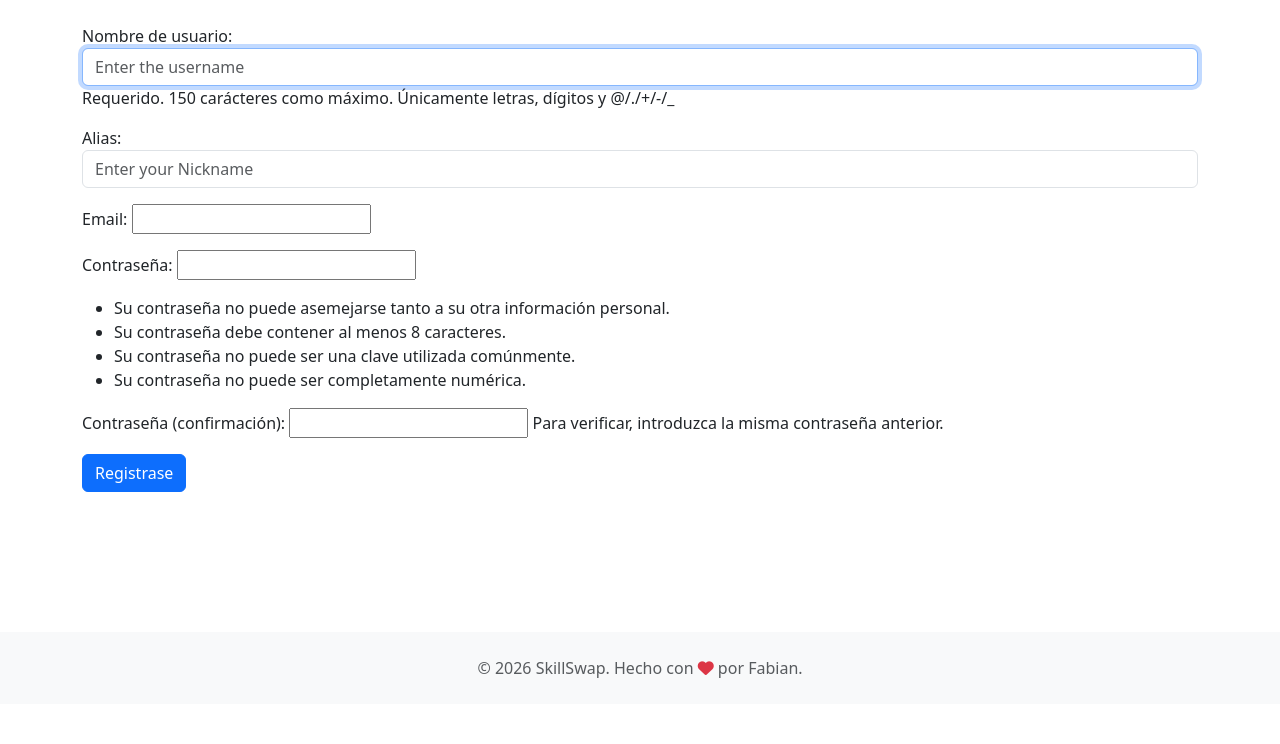
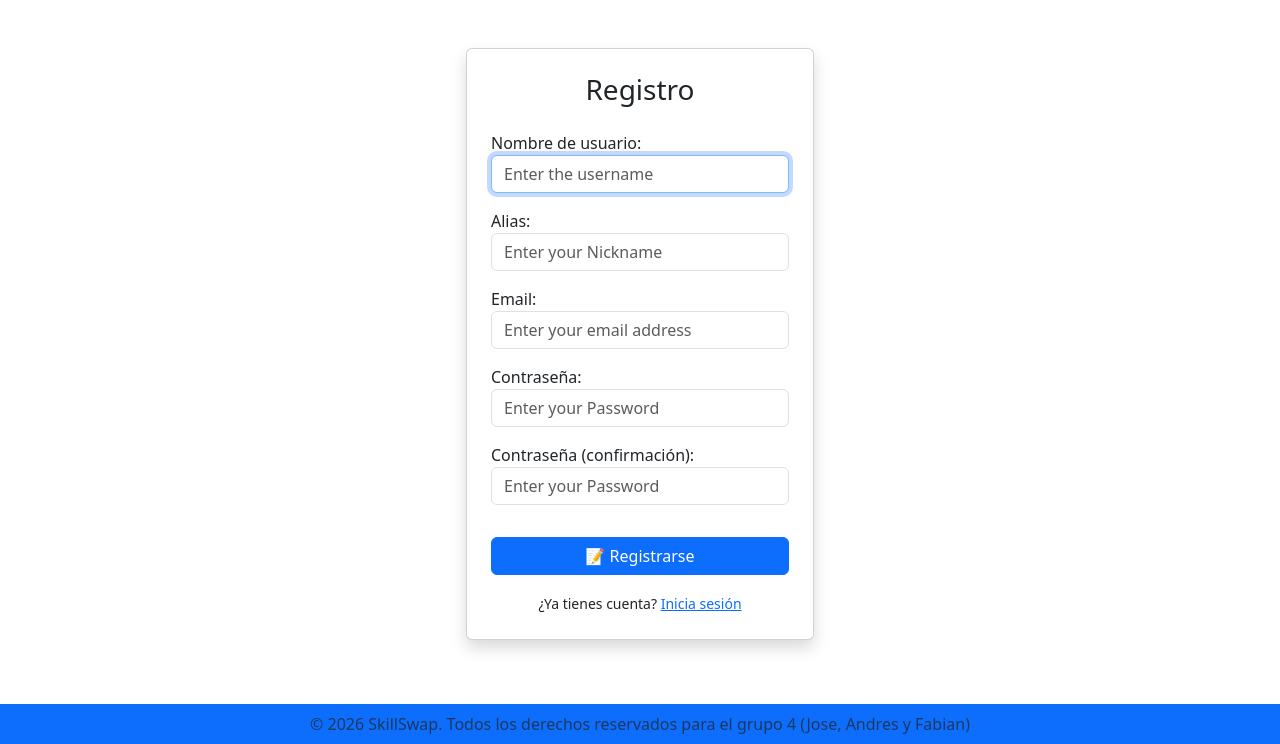
Before and after one commit to jherhum1702/skillswap-django, a Django app: page /accounts/register/ in a window 1280 px wide. Shown: the part 56-800 px from the top of the page. Run offline with Django 5.2, Linux system fonts and the light colour scheme.

Commit message:
finished Login and register

```diff
--- a/core/forms.py
+++ b/core/forms.py
@@ -1,12 +1,45 @@
+import email
+
 from django.contrib.auth.forms import UserCreationForm, AuthenticationForm
 from django import forms
-from django.core.exceptions import ValidationError
-from disposable_emails.contrib.django import disposable_validator
 from django.contrib.auth import authenticate
 from .models import * # tu modelo custom
-from django.contrib.auth import get_user_model
+import requests as req
+
+# EMAIL BLOCK LIST
+lista = req.get("https://gist.githubusercontent.com/ammarshah/f5c2624d767f91a7cbdc4e54db8dd0bf/raw")
+contenido = lista.text
+lista_email_block = set(contenido.split("\n"))
+lista_email_block.add('pazuric.com')
+
+
+
 
 class CustomUserCreationForm(UserCreationForm):
+
+    def __init__(self, *args, **kwargs):
+        super().__init__(*args, **kwargs)
+        for field in self.fields.values():
+            field.help_text = ''
+
+        self.fields['password1'].widget.attrs.update({
+            'class':'form-control',
+            'pattern':'^[a-zA-Z0-9_]+$',
+            'required':True,
+            'placeholder':'Enter your Password',
+        })
+
+        self.fields['password2'].widget.attrs.update({
+            'class': 'form-control',
+            'pattern': '^[a-zA-Z0-9_]+$',
+            'required': True,
+            'placeholder': 'Enter your Password',
+        })
+
+
+
+
+
     class Meta:
         model = Usuario
         fields = ("username","alias" ,"email",)
@@ -28,16 +61,15 @@ class CustomUserCreationForm(UserCreationForm):
                 'pattern':'^[a-zA-Z0-9_]+$',
                 'required': True,
             }),
-            'password1': forms.PasswordInput(attrs={
-                'class':'form-control form-control-sm',
-                'placeholder':'Enter your Password',
-            }),
-            'password2': forms.PasswordInput(attrs={
-                'class':'form-control form-control-sm',
-                'placeholder':'Enter your Password',
-            })
         }
-    email = forms.EmailField(validators=[disposable_validator]) #teporal email
+    def clean_email(self):
+        email = self.cleaned_data['email']
+        domain = email.split('@')[1]
+
+        if domain in lista_email_block:
+            raise forms.ValidationError("this email is not valid")
+
+        return email
 
     def save(self, commit=True):
         user = super().save(commit=False)
@@ -50,9 +82,29 @@ class CustomUserCreationForm(UserCreationForm):
         return user
 
 
+
+
+
 class CustomloginForm(AuthenticationForm):
+
+
+    def __init__(self, *args, **kwargs):
+        super().__init__(*args, **kwargs)
+        self.fields['username'].widget.attrs.update({
+            'class':'form-control',
+            'required':True,
+            'placeholder':'Enter the alias or email',
+        })
+
+        self.fields['password'].widget.attrs.update({
+            'class': 'form-control',
+            'required': True,
+            'placeholder': 'Enter your Password',
+        })
+
+
     username = forms.CharField(label="Alias/Email")
-    password = forms.CharField(label="Password", widget=forms.PasswordInput, required=True)
+    password = forms.CharField(label="Contraseña", widget=forms.PasswordInput, required=True)
 
     def clean(self):
         username = self.cleaned_data.get('username')
--- a/core/views.py
+++ b/core/views.py
@@ -1,7 +1,3 @@
-from Tools.i18n.msgfmt import usage
-
-from django.contrib.auth import user_logged_in
-from django.contrib.auth.forms import UserCreationForm
 from django.contrib.auth.views import LoginView
 from django.contrib.auth.models import Group
 from django.contrib.auth import login
--- a/templates/base.html
+++ b/templates/base.html
@@ -58,7 +58,8 @@
                                 <form method="post" action="{% url 'core:logout' %}" style="display: inline;">
                                     {% csrf_token %}
                                     <button type="submit" class="dropdown-item border-0 bg-transparent w-100 text-start" onclick="return confirm('¿Cerrar sesión?')">
-                                <i class="fas fa-sign-out-alt me-2"></i>Cerrar Sesión
+                                <i class="fas fa-sign-out-alt me-2"></i>Cerrar Sesión</button>
+                                </form>
                             </ul>
 
                     {% else %}
@@ -68,7 +69,7 @@
                             </a>
                         </li>
                         <li class="nav-item">
-                            <a class="nav-link btn btn-outline-light ms-2" href="{% url 'core:registro' %}">
+                            <a class="nav-link btn s ms-2" href="{% url 'core:registro' %}">
                                 Registrarse
                             </a>
                         </li>
@@ -99,10 +100,10 @@
     </main>
 
     <!-- FOOTER -->
-    <footer class="footer mt-5 py-4">
-        <div class="container text-center">
+    <footer class="footer fixed-bottom py-2" style="background-color: #0D6EFD">
+        <div class="container text-center" >
             <p class="mb-0 text-muted">
-                &copy; 2026 SkillSwap. Hecho con <i class="fas fa-heart text-danger"></i> por Fabian.
+                &copy; 2026 SkillSwap. Todos los derechos reservados para el grupo 4 (Jose, Andres y Fabian)
             </p>
         </div>
     </footer>
--- a/templates/registration/login.html
+++ b/templates/registration/login.html
@@ -7,13 +7,13 @@
     <div class="row justify-content-center py-5" >
         <div class="col-md-6 col-lg-4 py-5" >
             <div class="card shadow p-4">  <!-- padding interno -->
-                <h3 class="text-center mb-4">Registro</h3>
+                <h3 class="text-center mb-4">Iniciar sesion</h3>
                 <form action="{% url 'core:login' %}" method="post">
                     {% csrf_token %}
                     {{ form.as_p }}
                     <input type="hidden" name="next" value="{% url 'core:home' %}">
                     <button type="submit" class="btn btn-primary w-100 mt-3">
-                        🚀 Registrarse
+                         Iniciar sesion
                     </button>
                 </form>
             </div>
--- a/templates/registration/registration.html
+++ b/templates/registration/registration.html
@@ -1,11 +1,25 @@
 {% extends 'base.html' %}
 {% block title %}
-	Registro
+    Registro
 {% endblock %}
 {% block content %}
-	<form action="{% url 'core:registro' %}" method="post">
-    {% csrf_token %}
-    {{ form.as_p }}
-    <input type="submit" value="Registrase" class="btn btn-primary">
-    </form>
+<div class="container py-3">
+    <div class="row justify-content-center py-1">
+        <div class="col-md-6 col-lg-4 py-1">
+            <div class="card shadow p-4">
+                <h3 class="text-center mb-4">Registro</h3>
+                <form action="{% url 'core:registro' %}" method="post">
+                    {% csrf_token %}
+                    {{ form.as_p }}
+                    <button type="submit" class="btn btn-primary w-100 mt-3">
+                        📝 Registrarse
+                    </button>
+                </form>
+                <div class="text-center mt-3">
+                    <small>¿Ya tienes cuenta? <a href="{% url 'core:login' %}">Inicia sesión</a></small>
+                </div>
+            </div>
+        </div>
+    </div>
+</div>
 {% endblock %}
```
